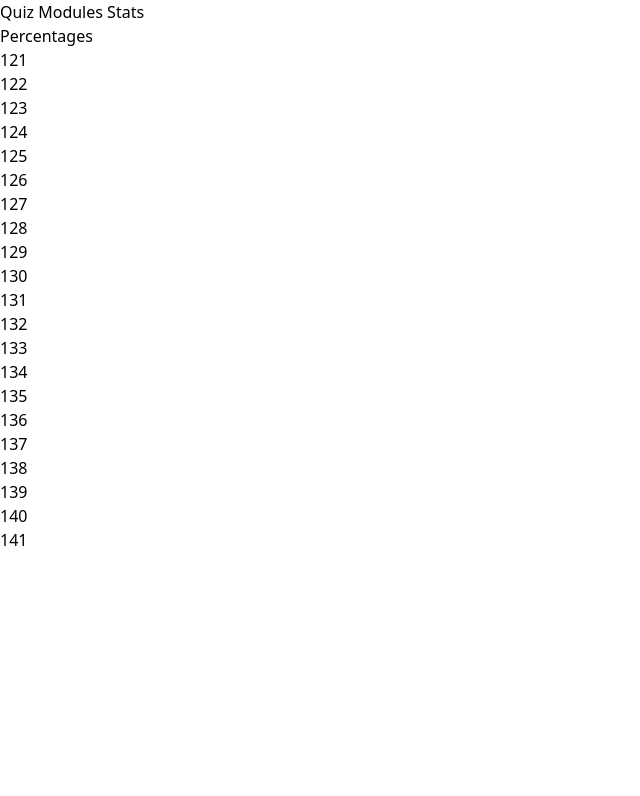
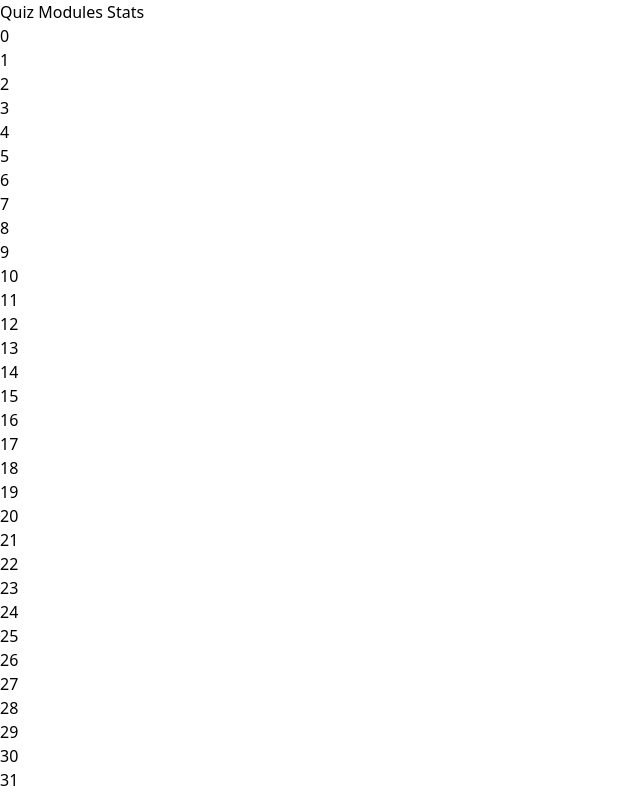
Before and after one commit to andrew-noble/mental-math, a React (Vite) app: page /mental-math/stats in a window 1280 px wide. Shown: the top 796 px of the page, without its empty margins (0-640 px from the left). Built offline with nearby package versions, Linux system fonts and the light colour scheme.

Commit message:
Adjust data layer for mono-db of questions

```diff
--- a/src/components/Stats.jsx
+++ b/src/components/Stats.jsx
@@ -1,29 +1,25 @@
 import { useState } from "react";
-import questionsMt from "../questions-mt.json";
-import questionsPct from "../questions-pct.json";
+import questions from "../questions.json";
 import QuestionStat from "./QuestionStat";
 
-export default function Stats(module) {
+export default function Stats({ module }) {
   const [activeModule, setActiveModule] = useState(module);
+
+  //get questions for the active module
+  const moduleQuestions = questions.filter((q) => q.type === module);
 
   //fix this later to use ui components like from shadcn rather than manual conditional rendering
   return (
     <div>
       {module === "multiplication" ? (
         <>
-          <button onClick={() => setActiveModule("multiplication")}>
-            Multiplication
-          </button>
-          {questionsMt.map((question) => (
+          {moduleQuestions.map((question) => (
             <QuestionStat key={question.id} question={question} />
           ))}
         </>
       ) : (
         <>
-          <button onClick={() => setActiveModule("percentages")}>
-            Percentages
-          </button>
-          {questionsPct.map((question) => (
+          {moduleQuestions.map((question) => (
             <QuestionStat key={question.id} question={question} />
           ))}
         </>
--- a/src/questions-pct.json
+++ /dev/null
@@ -1,149 +0,0 @@
-[
-  {
-    "id": 121,
-    "type": "percentage",
-    "operand1": 20,
-    "operand2": 30,
-    "result": 6
-  },
-  {
-    "id": 122,
-    "type": "percentage",
-    "operand1": 50,
-    "operand2": 20,
-    "result": 10
-  },
-  {
-    "id": 123,
-    "type": "percentage",
-    "operand1": 80,
-    "operand2": 25,
-    "result": 20
-  },
-  {
-    "id": 124,
-    "type": "percentage",
-    "operand1": 200,
-    "operand2": 5,
-    "result": 10
-  },
-  {
-    "id": 125,
-    "type": "percentage",
-    "operand1": 150,
-    "operand2": 10,
-    "result": 15
-  },
-  {
-    "id": 126,
-    "type": "percentage",
-    "operand1": 40,
-    "operand2": 15,
-    "result": 6
-  },
-  {
-    "id": 127,
-    "type": "percentage",
-    "operand1": 300,
-    "operand2": 2,
-    "result": 6
-  },
-  {
-    "id": 128,
-    "type": "percentage",
-    "operand1": 90,
-    "operand2": 10,
-    "result": 9
-  },
-  {
-    "id": 129,
-    "type": "percentage",
-    "operand1": 120,
-    "operand2": 25,
-    "result": 30
-  },
-  {
-    "id": 130,
-    "type": "percentage",
-    "operand1": 250,
-    "operand2": 20,
-    "result": 50
-  },
-  {
-    "id": 131,
-    "type": "percentage",
-    "operand1": 60,
-    "operand2": 5,
-    "result": 3
-  },
-  {
-    "id": 132,
-    "type": "percentage",
-    "operand1": 500,
-    "operand2": 2,
-    "result": 10
-  },
-  {
-    "id": 133,
-    "type": "percentage",
-    "operand1": 75,
-    "operand2": 20,
-    "result": 15
-  },
-  {
-    "id": 134,
-    "type": "percentage",
-    "operand1": 180,
-    "operand2": 25,
-    "result": 45
-  },
-  {
-    "id": 135,
-    "type": "percentage",
-    "operand1": 700,
-    "operand2": 5,
-    "result": 35
-  },
-  {
-    "id": 136,
-    "type": "percentage",
-    "operand1": 55,
-    "operand2": 10,
-    "result": 5.5
-  },
-  {
-    "id": 137,
-    "type": "percentage",
-    "operand1": 130,
-    "operand2": 15,
-    "result": 19.5
-  },
-  {
-    "id": 138,
-    "type": "percentage",
-    "operand1": 90,
-    "operand2": 2,
-    "result": 1.8
-  },
-  {
-    "id": 139,
-    "type": "percentage",
-    "operand1": 400,
-    "operand2": 10,
-    "result": 40
-  },
-  {
-    "id": 140,
-    "type": "percentage",
-    "operand1": 250,
-    "operand2": 5,
-    "result": 12.5
-  },
-  {
-    "id": 141,
-    "type": "percentage",
-    "operand1": 35,
-    "operand2": 20,
-    "result": 7
-  }
-]
--- a/src/questions-mt.json
+++ b/src/questions.json
@@ -845,5 +845,152 @@
     "operand1": 12,
     "operand2": 12,
     "result": 144
+  },
+  {
+    "id": 121,
+    "type": "percentage",
+    "operand1": 20,
+    "operand2": 30,
+    "result": 6
+  },
+  {
+    "id": 122,
+    "type": "percentage",
+    "operand1": 50,
+    "operand2": 20,
+    "result": 10
+  },
+  {
+    "id": 123,
+    "type": "percentage",
+    "operand1": 80,
+    "operand2": 25,
+    "result": 20
+  },
+  {
+    "id": 124,
+    "type": "percentage",
+    "operand1": 200,
+    "operand2": 5,
+    "result": 10
+  },
+  {
+    "id": 125,
+    "type": "percentage",
+    "operand1": 150,
+    "operand2": 10,
+    "result": 15
+  },
+  {
+    "id": 126,
+    "type": "percentage",
+    "operand1": 40,
+    "operand2": 15,
+    "result": 6
+  },
+  {
+    "id": 127,
+    "type": "percentage",
+    "operand1": 300,
+    "operand2": 2,
+    "result": 6
+  },
+  {
+    "id": 128,
+    "type": "percentage",
+    "operand1": 90,
+    "operand2": 10,
+    "result": 9
+  },
+  {
+    "id": 129,
+    "type": "percentage",
+    "operand1": 120,
+    "operand2": 25,
+    "result": 30
+  },
+  {
+    "id": 130,
+    "type": "percentage",
+    "operand1": 250,
+    "operand2": 20,
+    "result": 50
+  },
+  {
+    "id": 131,
+    "type": "percentage",
+    "operand1": 60,
+    "operand2": 5,
+    "result": 3
+  },
+  {
+    "id": 132,
+    "type": "percentage",
+    "operand1": 500,
+    "operand2": 2,
+    "result": 10
+  },
+  {
+    "id": 133,
+    "type": "percentage",
+    "operand1": 75,
+    "operand2": 20,
+    "result": 15
+  },
+  {
+    "id": 134,
+    "type": "percentage",
+    "operand1": 180,
+    "operand2": 25,
+    "result": 45
+  },
+  {
+    "id": 135,
+    "type": "percentage",
+    "operand1": 700,
+    "operand2": 5,
+    "result": 35
+  },
+  {
+    "id": 136,
+    "type": "percentage",
+    "operand1": 55,
+    "operand2": 10,
+    "result": 5.5
+  },
+  {
+    "id": 137,
+    "type": "percentage",
+    "operand1": 130,
+    "operand2": 15,
+    "result": 19.5
+  },
+  {
+    "id": 138,
+    "type": "percentage",
+    "operand1": 90,
+    "operand2": 2,
+    "result": 1.8
+  },
+  {
+    "id": 139,
+    "type": "percentage",
+    "operand1": 400,
+    "operand2": 10,
+    "result": 40
+  },
+  {
+    "id": 140,
+    "type": "percentage",
+    "operand1": 250,
+    "operand2": 5,
+    "result": 12.5
+  },
+  {
+    "id": 141,
+    "type": "percentage",
+    "operand1": 35,
+    "operand2": 20,
+    "result": 7
   }
 ]
--- a/src/services/getQuestion.js
+++ b/src/services/getQuestion.js
@@ -1,20 +1,15 @@
-import questionsMt from "../questions-mt.json";
-import questionsPct from "../questions-pct.json";
-
-const moduleToFileMap = {
-  multiplication: questionsMt,
-  percentages: questionsPct,
-};
+import questions from "../questions.json";
 
 //eventually this will be a call to an API
 export default function getQuestion(module) {
+  //get only the questions for the active module
+  const moduleQuestions = questions.filter((q) => q.type === module);
+
   const formatRandomizer = Math.floor(Math.random() * 3);
 
-  const questionRandomizer = Math.floor(
-    Math.random() * moduleToFileMap[module].length
-  );
+  const questionRandomizer = Math.floor(Math.random() * moduleQuestions.length);
 
-  const q = moduleToFileMap[module][questionRandomizer];
+  const q = moduleQuestions[questionRandomizer];
   let prompt;
   let expectedAnswer;
   const symbol = q.type === "multiplication" ? "x" : "% of";
--- /dev/null
+++ b/src/services/localStorage.js
@@ -0,0 +1,29 @@
+// Set a value in localStorage
+export function setItem(key, value) {
+  localStorage.setItem(key, JSON.stringify(value));
+}
+
+// Get a value from localStorage
+export function getItem(key) {
+  const value = localStorage.getItem(key);
+  return value ? JSON.parse(value) : null;
+}
+
+// Remove a value from localStorage
+export function removeItem(key) {
+  localStorage.removeItem(key);
+}
+
+// Clear all values from localStorage
+export function clearStorage() {
+  localStorage.clear();
+}
+
+// Example specific function for user preferences
+export function setThemePreference(theme) {
+  setItem("theme", theme);
+}
+
+export function getThemePreference() {
+  return getItem("theme") || "default";
+}
```
